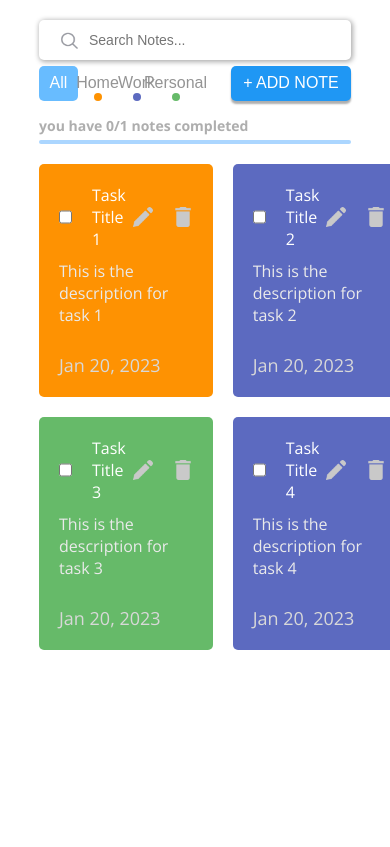
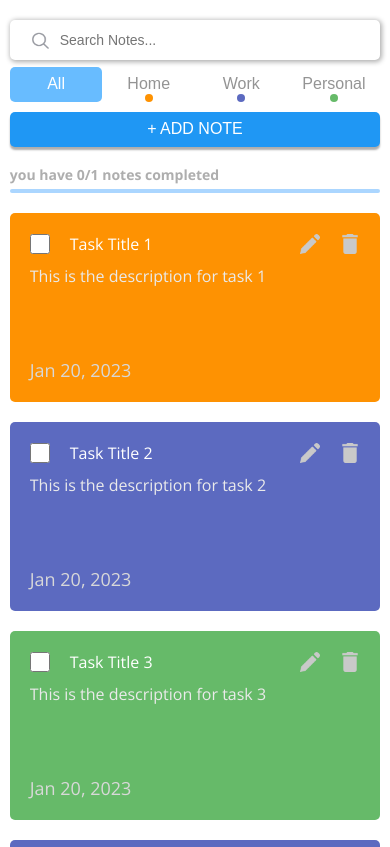
Before and after one commit to roshankushwaha/NoteApp, a plain HTML site: page index.html in a window 390 px wide. Shown: the top 847 px of the page. Drawn offline with nearby package versions, Linux system fonts and the light colour scheme.

Commit message:
added media query for responsiveness

```diff
--- a/style.css
+++ b/style.css
@@ -372,3 +372,52 @@ body{
     color: rgb(216, 216, 216);
     font-size: 18px;
 }
+@media(max-width: 600px){
+    .card-container{
+        margin-top: 20px;
+        display: grid;
+        grid-template-columns:repeat(1,1fr);
+        gap:20px;
+    }
+
+    .container{
+        margin-left: auto;
+        margin-right: auto;
+        margin-top: 5%;
+        max-width: 95%;
+    }
+    .navbar{
+        margin-top: 2%;
+        display: flex;
+        flex-direction: column;
+        width: 100%;
+        gap:10px
+    }
+
+    .navbar-left{
+        display: flex;
+        justify-content: space-between;
+        justify-content: space-between;
+    }
+
+    .navbar-right{
+        justify-content: space-between;
+        justify-content: end;
+    }
+    .navbar-left, .navbar-right{
+        box-sizing: border-box;
+        display: flex;
+        width: 100%;
+        max-width: 100%;
+    }
+    .navbar-right button{
+        height: 35px;
+        width: 100%;
+    }
+    .modal-input{
+        align-items: center;
+    }
+    .note-description{
+        width: 100%;
+    }
+}
```
